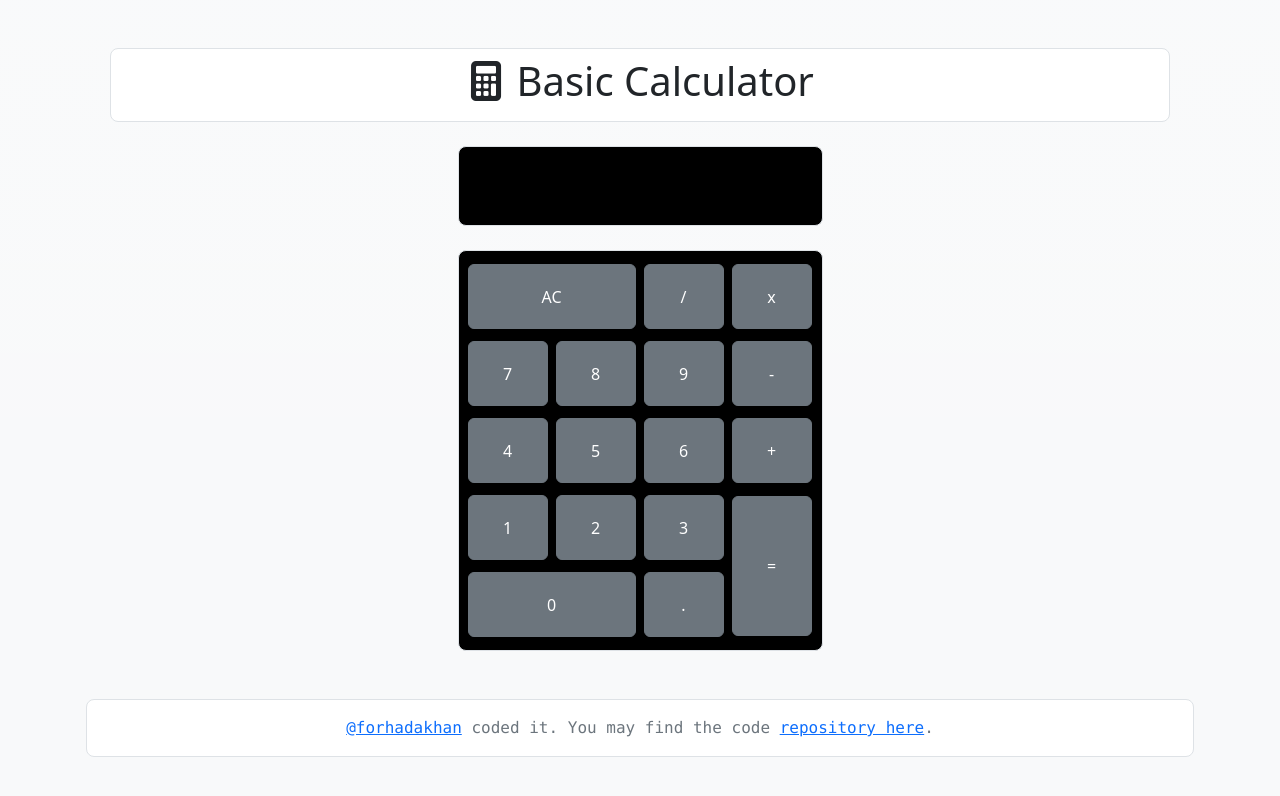
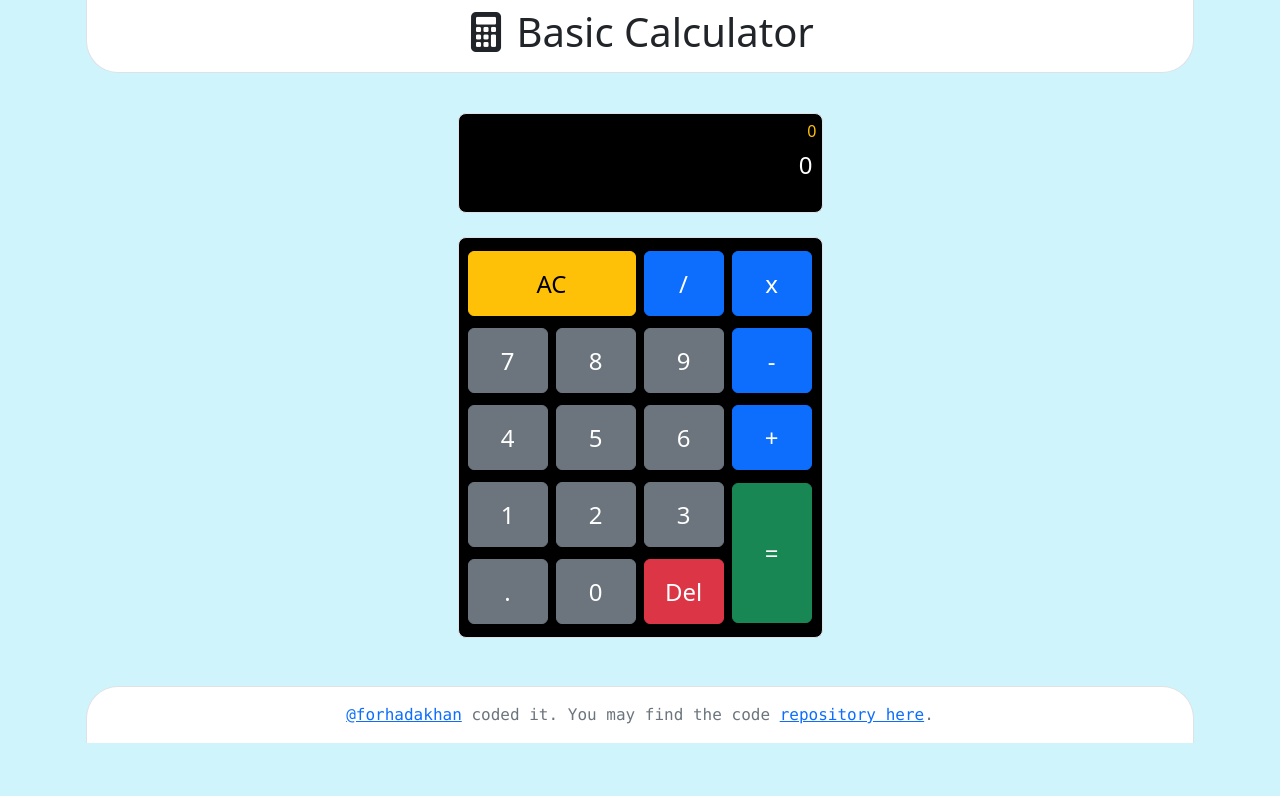
Before and after one commit to forhadakhan/basic-calculator, a React (Vite) app: page / in a window 1280 px wide. Shown: the top 796 px of the page. Built offline with nearby package versions, Linux system fonts and the light colour scheme.

Commit message:
Updated design and defined all the handle function

```diff
--- a/package.json
+++ b/package.json
@@ -13,6 +13,7 @@
     "@popperjs/core": "^2.11.8",
     "bootstrap": "^5.3.0",
     "bootstrap-icons": "^1.10.5",
+    "mathjs": "^11.8.0",
     "react": "^18.2.0",
     "react-bootstrap": "^2.7.4",
     "react-dom": "^18.2.0"
--- a/src/App.jsx
+++ b/src/App.jsx
@@ -4,15 +4,15 @@ import BasicCalculator from './components/BasicCalculator'
 
 function App() {
   return (
-    <div className='bg-light bg-gradient min-height-full min-vh-100'>
-            <div className="container py-4 px-3 mx-auto">
-                <div className="d-flex align-items-center justify-content-center bg-white m-4 p-2 border rounded-3">
-                    <h1 className='display-6 bg-white'> <i class="bi bi-calculator-fill"></i> Basic Calculator </h1>
+    <div className='bg-info-subtle min-height-full min-vh-100'>
+            <div className="container px-3 mx-auto">
+                <div className="d-flex align-items-center justify-content-center bg-white mb-4 p-2 border border-top-0 rounded-bottom-5">
+                    <h1 className='h-6 bg-white'> <i class="bi bi-calculator-fill"></i> Basic Calculator </h1>
                 </div>
 
                 <BasicCalculator />
 
-                <div className="d-flex align-items-center justify-content-center bg-white mt-5 border rounded-3">
+                <div className="d-flex align-items-center justify-content-center bg-white mt-5 border border-bottom-0 rounded-top-5">
                     <p className='font-monospace pt-3 px-4 text-secondary'><a href='https://github.com/forhadakhan/' target='_blank'>@forhadakhan</a> coded it. You may find the code <a href='https://github.com/forhadakhan/basic-calculator' target='_blank'>repository here</a>.</p>
                 </div>
             </div>
--- a/src/components/BasicCalculator.jsx
+++ b/src/components/BasicCalculator.jsx
@@ -1,40 +1,79 @@
-import React from 'react';
+import React, { useState } from 'react';
+import { evaluate } from 'mathjs';
 
 const BasicCalculator = () => {
-    // ...Calculator logic here...
+    const [displayValue, setDisplayValue] = useState('0');
+    const [cacheValue, setCacheValue] = useState('0');
+
+    const handleDigitLimit = (value, callback) => {
+
+    };
+
+    const handleNumberClick = (value) => {
+
+    };
+
+    const handleOperatorClick = (operator) => {
+
+    };
+
+    const handleDecimalClick = () => {
+
+    };
+
+    const handleDeleteClick = () => {
+
+    };
+
+    const handleClearClick = () => {
+
+    };
+
+    const handleEqualsClick = () => {
+
+    };
+
+
+
 
     return (
-        <div id="basic-body" className=''>
-            <div className='container my-4 d-flex flex-column justify-content-center align-items-center'>
-                <div id="display" className='basic-display border rounded-3'></div>
+        <div id="basic-body" className="">
+            <div className="container my-4 d-flex flex-column justify-content-center align-items-center">
+                <div className='container mt-3 d-flex flex-column justify-content-center align-items-center'>
+                    <div id="display" className='basic-display border rounded-3'>
+                        <div className='text-end text-warning d-block formulaScreen'>{cacheValue}</div>
+                        <div className='text-end fs-4 p-1'>{displayValue}</div>
+                    </div>
+                </div>
             </div>
             <div className="container calculator border rounded-3">
-                <div className='my-1'>
-                    <button className="dr-key btn btn-secondary mx-1" id="clear" value="AC">AC</button>
-                    <button className="s-key btn btn-secondary m-1" id="divide" value="/">/</button>
-                    <button className="s-key btn btn-secondary m-1" id="multiply" value="x">x</button>
+                <div className="my-1">
+                    <button className="dr-key btn btn-warning mx-1  fs-4" id="clear" value="AC" onClick={handleClearClick}>AC</button>
+                    <button className="s-key btn btn-primary m-1  fs-4" id="divide" value="/" onClick={() => handleOperatorClick('/')}>/</button>
+                    <button className="s-key btn btn-primary m-1  fs-4" id="multiply" value="x" onClick={() => handleOperatorClick('*')}>x</button>
                 </div>
-                <div className='my-1'>
-                    <button className="s-key m-1 btn btn-secondary" id="seven" value="7">7</button>
-                    <button className="s-key m-1 btn btn-secondary" id="eight" value="8">8</button>
-                    <button className="s-key m-1 btn btn-secondary" id="nine" value="9">9</button>
-                    <button className="s-key m-1 btn btn-secondary" id="subtract" value="-">-</button>
+                <div className="my-1">
+                    <button className="s-key m-1 btn btn-secondary  fs-4" id="seven" value="7" onClick={() => handleNumberClick('7')}>7</button>
+                    <button className="s-key m-1 btn btn-secondary  fs-4" id="eight" value="8" onClick={() => handleNumberClick('8')}>8</button>
+                    <button className="s-key m-1 btn btn-secondary  fs-4" id="nine" value="9" onClick={() => handleNumberClick('9')}>9</button>
+                    <button className="s-key m-1 btn btn-primary  fs-4" id="subtract" value="-" onClick={() => handleOperatorClick('-')}>-</button>
                 </div>
-                <div className='my-1'>
-                    <button className="s-key m-1 btn btn-secondary" id="four" value="4">4</button>
-                    <button className="s-key m-1 btn btn-secondary" id="five" value="5">5</button>
-                    <button className="s-key m-1 btn btn-secondary" id="six" value="6">6</button>
-                    <button className="s-key m-1 btn btn-secondary" id="add" value="+">+</button>
+                <div className="my-1">
+                    <button className="s-key m-1 btn btn-secondary  fs-4" id="four" value="4" onClick={() => handleNumberClick('4')}>4</button>
+                    <button className="s-key m-1 btn btn-secondary  fs-4" id="five" value="5" onClick={() => handleNumberClick('5')}>5</button>
+                    <button className="s-key m-1 btn btn-secondary  fs-4" id="six" value="6" onClick={() => handleNumberClick('6')}>6</button>
+                    <button className="s-key m-1 btn btn-primary  fs-4" id="add" value="+" onClick={() => handleOperatorClick('+')}>+</button>
                 </div>
-                <div className='my-1'>
-                    <button className="s-key m-1 btn btn-secondary" id="one" value="1">1</button>
-                    <button className="s-key m-1 btn btn-secondary" id="two" value="2">2</button>
-                    <button className="s-key m-1 btn btn-secondary" id="three" value="3">3</button>
+                <div className="my-1">
+                    <button className="s-key m-1 btn btn-secondary  fs-4" id="one" value="1" onClick={() => handleNumberClick('1')}>1</button>
+                    <button className="s-key m-1 btn btn-secondary  fs-4" id="two" value="2" onClick={() => handleNumberClick('2')}>2</button>
+                    <button className="s-key m-1 btn btn-secondary  fs-4" id="three" value="3" onClick={() => handleNumberClick('3')}>3</button>
                 </div>
-                <div className='my-1'>
-                    <button className="dr-key mx-1 btn btn-secondary" id="zero" value="0">0</button>
-                    <button className="s-key m-1 btn btn-secondary" id="decimal" value=".">.</button>
-                    <button className="dc-key m-1 btn btn-secondary" id="equals" value="=">=</button>
+                <div className="my-1">
+                    <button className="s-key m-1 btn btn-secondary  fs-4" id="decimal" value="." onClick={() => handleDecimalClick('.')}>.</button>
+                    <button className="s-key mx-1 btn btn-secondary  fs-4" id="zero" value="0" onClick={() => handleNumberClick('0')}>0</button>
+                    <button className="s-key mx-1 btn btn-danger  fs-4" id="delete" value="-1" onClick={() => handleDeleteClick('0')}>Del</button>
+                    <button className="dc-key m-1 btn btn-success  fs-4" id="equals" value="=" onClick={handleEqualsClick}>=</button>
                 </div>
             </div>
         </div>
--- a/src/index.css
+++ b/src/index.css
@@ -14,10 +14,12 @@
 }
 
 .basic-display {
-    height: 80px;
+    min-height: 100px;
     background-color: rgb(0, 0, 0);
     padding: 5px;
     width: 365px;
+    overflow-wrap: break-word;
+    /* word-wrap: break-word; */
     color: rgb(255, 255, 255);
 }
  .s-key  {
```
Also changed, not shown: 1 other file (tests, documents, lock files or other folders).
